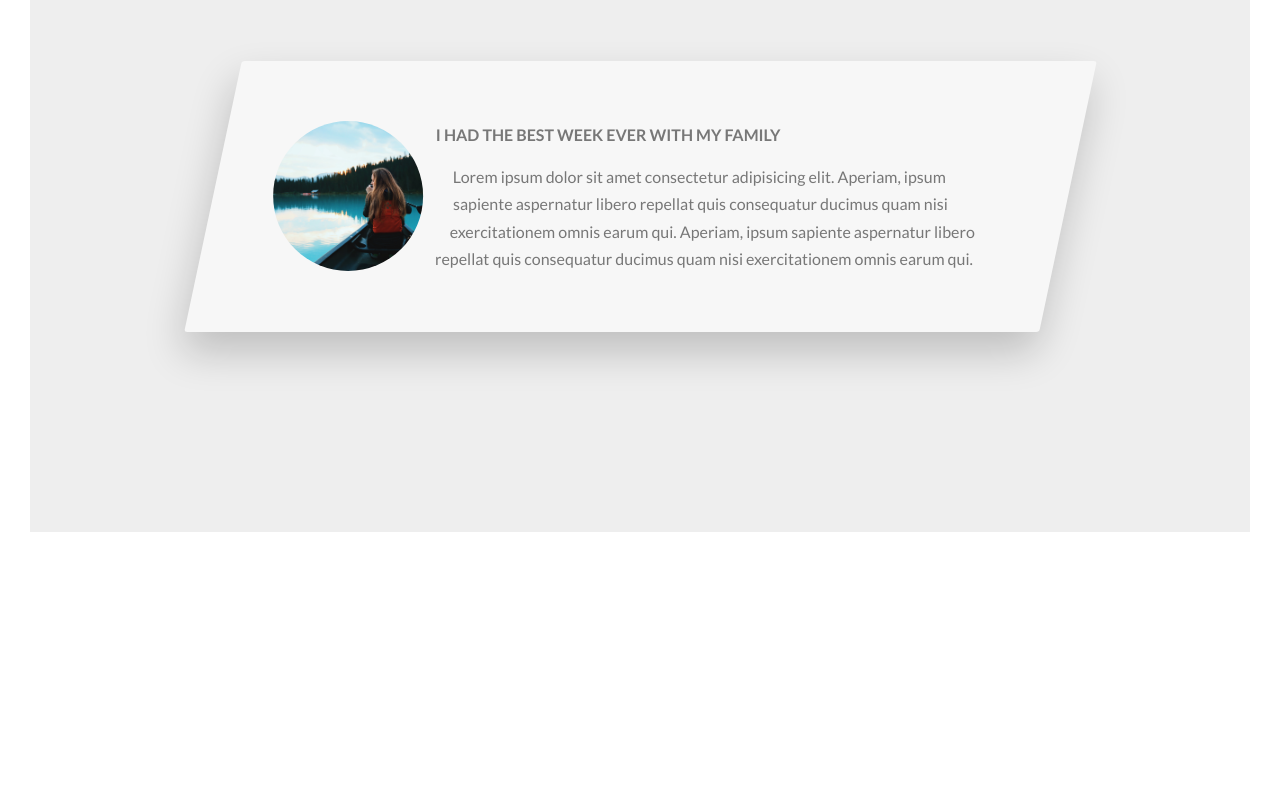
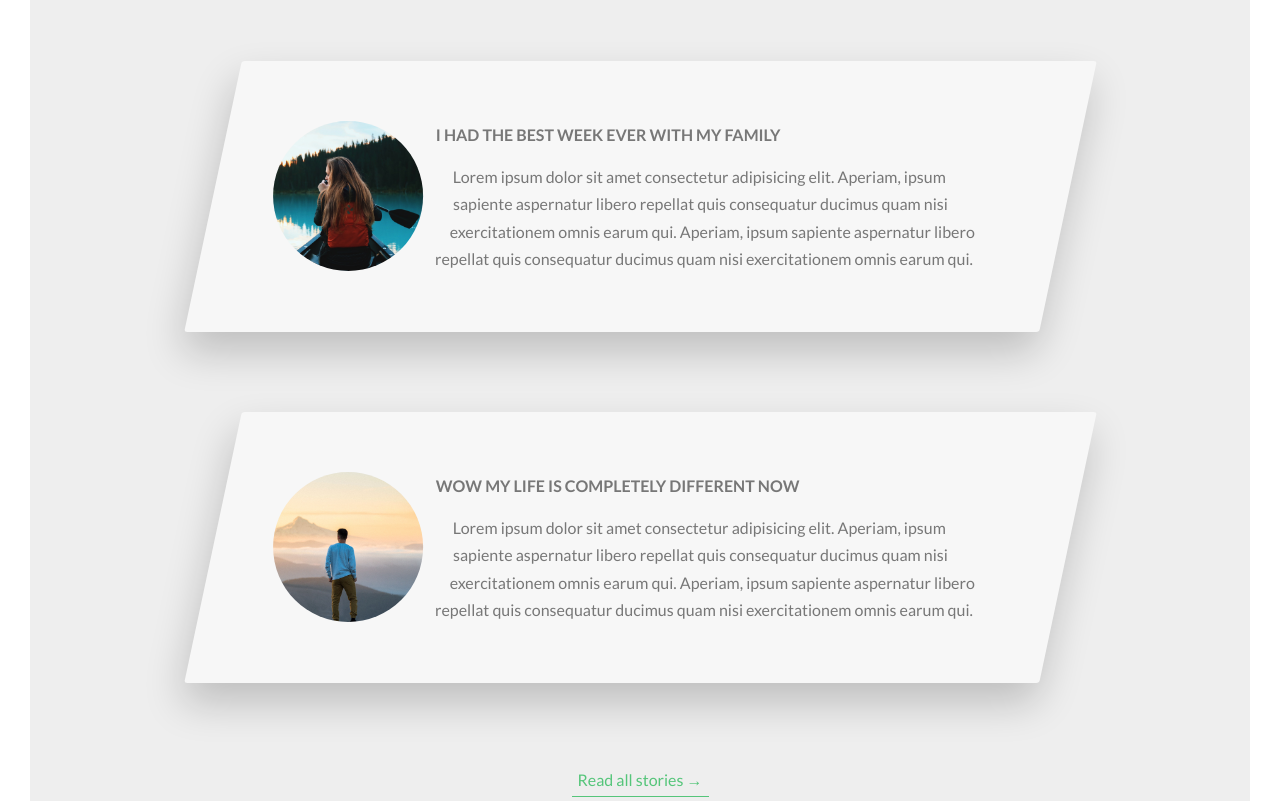
Before and after one commit to niyoj/advanced-css-and-scss-course, a website: page natours/index.html in a window 1280 px wide. Shown: the part 3520-4321 px from the top of the page. Before the commit the page ends 4082 px from the top, so only its background shows below. Drawn offline with Linux system fonts and the light colour scheme.

Commit message:
completes stories section part2

```diff
--- a/natours/index.html
+++ b/natours/index.html
@@ -256,6 +256,7 @@
                     <!-- using figure since an image comes with an caption here-->
                     <figure class="story__shape">
                         <img class="story__avatar" src="../img/nat-8.jpg" alt="person on a tour">
+                        <figcaption class="story__caption u-ucase-text u-center-text">mary smith</figcaption>
                     </figure>
 
                     <div class="story__text">
@@ -264,6 +265,26 @@
                     </div>
                 </div>
             </div>
+
+            <div class="row">
+                <div class="story">
+                    <!-- using figure since an image comes with an caption here-->
+                    <figure class="story__shape">
+                        <img class="story__avatar" src="../img/nat-9.jpg" alt="person on a tour">
+                        <figcaption class="story__caption u-ucase-text u-center-text">jake wilson</figcaption>
+                    </figure>
+
+                    <div class="story__text">
+                        <h3 class="heading-tertiary u-margin-bottom-small u-ucase-text">wow my life is completely different now</h3>
+                        <p>Lorem ipsum dolor sit amet consectetur adipisicing elit. Aperiam, ipsum sapiente aspernatur libero repellat quis consequatur ducimus quam nisi exercitationem omnis earum qui. Aperiam, ipsum sapiente aspernatur libero repellat quis consequatur ducimus quam nisi exercitationem omnis earum qui.</p>
+                    </div>
+                </div>
+            </div>
+
+            <div class="u-center-text">
+                <a href="#" class="btn-text">Read all stories &rarr;</a>
+            </div>
+
         </section>
     </main>
 </body>
--- a/natours/sass/base/_utillities.scss
+++ b/natours/sass/base/_utillities.scss
@@ -4,4 +4,4 @@
 .u-margin-bottom-medium { margin-bottom: 4rem}
 .u-margin-bottom-small { margin-bottom: 1.5rem}
 
-.u-ucase-text { text-decoration: uppercase}
+.u-ucase-text { text-transform: uppercase}
--- /dev/null
+++ b/natours/sass/components/_story.scss
@@ -0,0 +1,58 @@
+.story {
+    position: relative;
+    background-color: $color-grey-light-1;
+    width: 75%;
+    box-shadow: 0 2rem 4rem rgba($color-black, 0.2);
+    padding: 6rem;
+    padding-left: 9rem;
+    border-radius: 3px;
+    margin: 0 auto;
+    font-size: $default-font-size;
+    transform: skewX(-12deg);
+
+    & > * {
+        transform: skewX(12deg);
+    }
+
+    &__shape {
+        width: 15rem;
+        height: 15rem;
+        float: left;
+        -webkit-shape-outside: circle(50% at 50% 50%);
+        shape-outside: circle(50% at 50% 50%);
+        -webkit-clip-path: circle(50% at 50% 50%);
+        clip-path: circle(50% at 50% 50%);
+
+        // dont use margin on floats use translate
+        transform: translateX(-3rem) skewX(12deg);
+        overflow: hidden;
+    }
+
+    &__avatar {
+        height: 100%;
+        transform: translateX(-4rem) scale(1.4);
+        transition: all .5s;
+    }
+
+    &__caption {
+        position: absolute;
+        top: 50%;
+        left: 50%;
+        transform: translate(-50%, 80%);
+        color: $color-grey-light-1;
+        font-size: 1.7rem;
+        opacity: 0;
+        transition: all .5s;
+        backface-visibility: hidden;
+    }
+
+    &:hover &__caption{
+        transform: translate(-50%, -50%);
+        opacity: 1;
+    }
+
+    &:hover &__avatar {
+        transform: translateX(-4rem) scale(1);
+        filter: blur(3px) brightness(80%);
+    }
+}
```
Also changed, not shown: natours/css/style.css.
